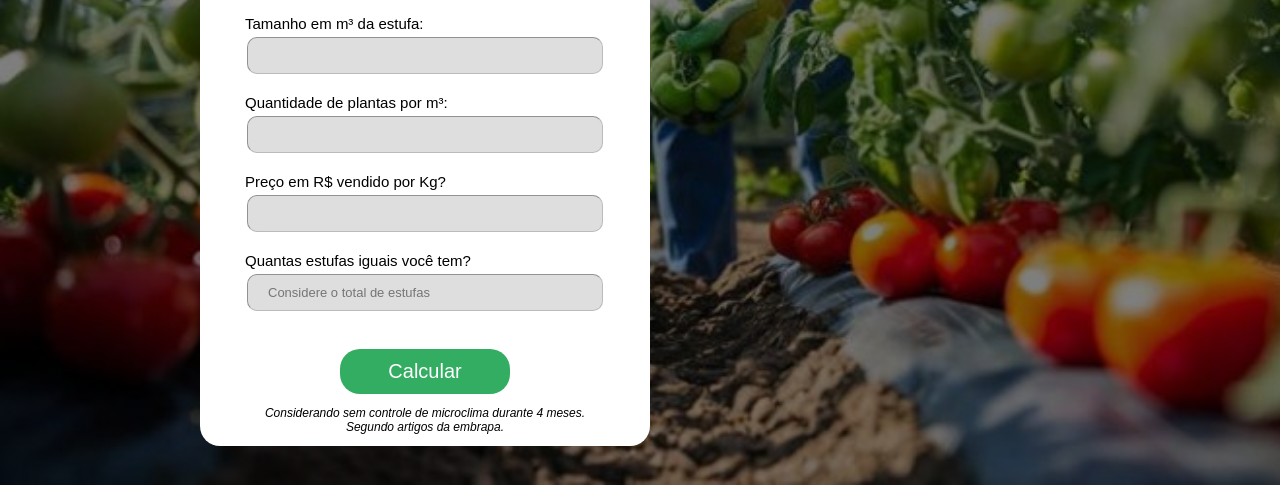
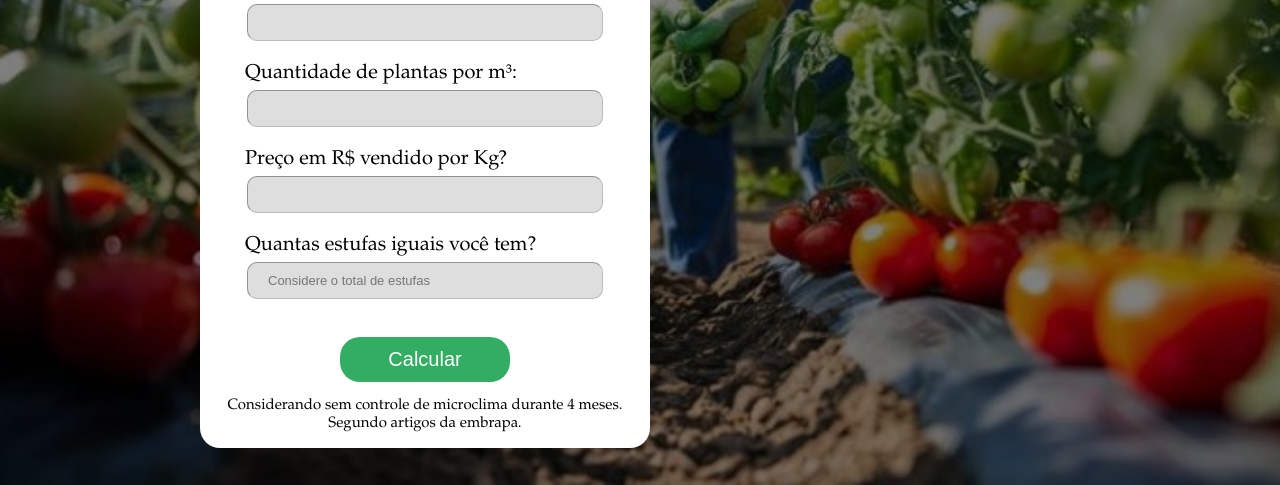
Before and after one commit to Hackered0/Projeto-de-PI---Tomates, a plain HTML site: page Tomates/entrega-oficial/Site/calculadora.html in a window 1280 px wide. Shown: the part 315-800 px from the top of the page. Drawn offline with Linux system fonts and the light colour scheme; files whose address does not match are found by name.

Commit message:
Padronização das Fontes

```diff
--- a/Tomates/entrega-oficial/Site/cadastro.css
+++ b/Tomates/entrega-oficial/Site/cadastro.css
@@ -2,7 +2,7 @@
     margin: 0;
     padding: 0;
     box-sizing: border-box;
-    font-family: 'Segoe UI', Tahoma, Geneva, Verdana, sans-serif;
+     font-family:'Garamond', serif;
 }
 
 .main-login {
@@ -201,7 +201,7 @@
     margin: 0;
     padding: 0;
     box-sizing: border-box;
-    font-family: 'Segoe UI', Tahoma, Geneva, Verdana, sans-serif;
+     font-family:'Garamond', serif;
 }
 
 .main-cadastro {
--- a/Tomates/entrega-oficial/Site/calculadora.css
+++ b/Tomates/entrega-oficial/Site/calculadora.css
@@ -1,6 +1,7 @@
 html, body{
     margin: 0;
     padding: 0;
+
 }
 
 
@@ -68,7 +69,7 @@ header nav a:hover {
     background-color: #ffffff;
     margin: 150px 0 0 200px;
     align-items: center;
-    font-family: Arial, Helvetica, sans-serif;
+    font-family:'Garamond', serif;
     width: 450px;
     border-radius: 20px;
 }
@@ -100,7 +101,7 @@ header nav a:hover {
 
 .campos p{
     margin: 20px 0 5px 0;
-    font-size: 15px;
+    font-size: 20px;
 }
 
 .card button{
@@ -116,8 +117,8 @@ header nav a:hover {
 }
 
 .subtitle {
-    font-style: italic;
-    font-size: 12px;
+
+    font-size: 15px;
     text-align: center;
 }
 
--- a/Tomates/entrega-oficial/Site/dashboard.css
+++ b/Tomates/entrega-oficial/Site/dashboard.css
@@ -1,6 +1,6 @@
 body {
     margin: 0;
-    font-family: Arial, Helvetica, sans-serif;
+     font-family:'Garamond', serif;
     background-color: #eef2f1;
 }
 
--- a/Tomates/entrega-oficial/Site/login.css
+++ b/Tomates/entrega-oficial/Site/login.css
@@ -2,7 +2,7 @@
     margin: 0;
     padding: 0;
     box-sizing: border-box;
-    font-family: 'Segoe UI', Tahoma, Geneva, Verdana, sans-serif;
+    font-family:'Garamond', serif;
 }
 
 .main-login {
```
